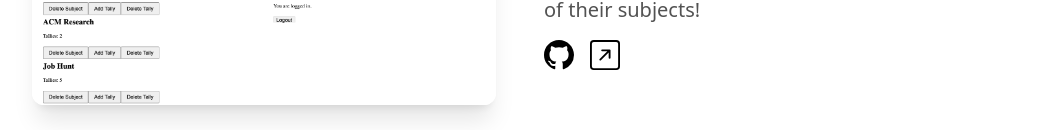
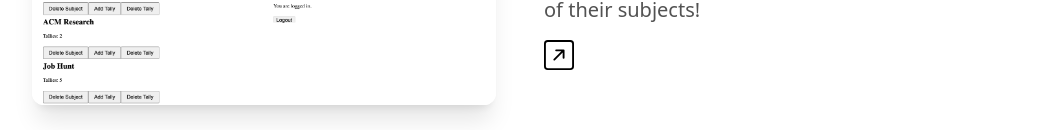
Before and after one commit to tinyrah/personalwebsite2, a Next.js app: page / in a window 1280 px wide. Shown: the part 2564-2694 px from the top of the page, without its empty margins (120-1159 px from the left). Built offline with nearby package versions, Linux system fonts and the light colour scheme.

Commit message:
removed github links

```diff
--- a/components/ProjectsSection.tsx
+++ b/components/ProjectsSection.tsx
@@ -63,12 +63,7 @@
                       {project.description}
                     </p>
                     <div className="flex flex-row align-bottom space-x-4">
-                      <Link href={project.github} target="_blank">
-                        <BsGithub
-                          size={30}
-                          className="hover:-translate-y-1 transition-transform cursor-pointer"
-                        />
-                      </Link>
+
                       <Link href={project.link} target="_blank">
                         <BsArrowUpRightSquare
                           size={30}
```
